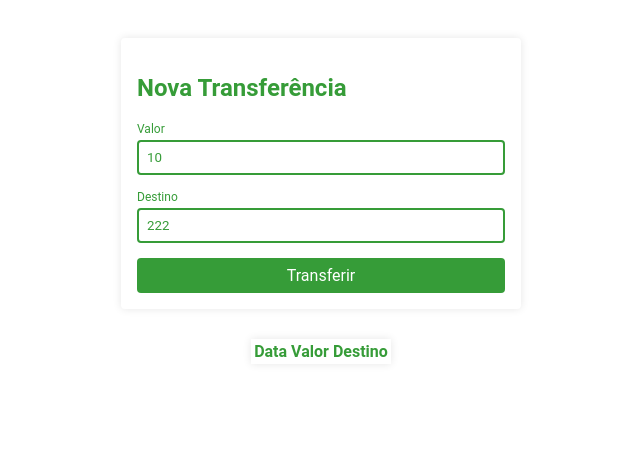
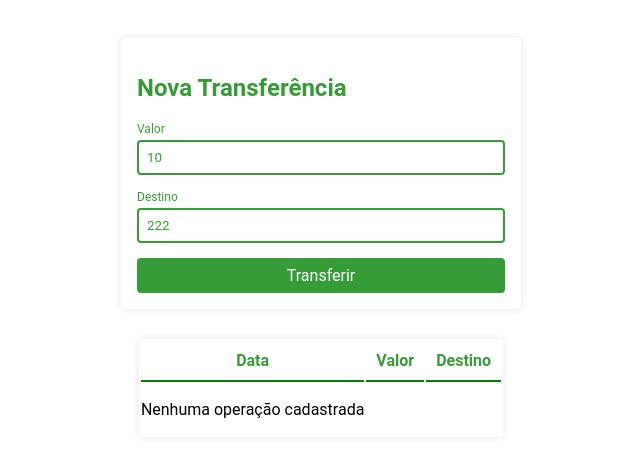
Before and after one commit to HenriGrossDev/bytebank, an Angular app: page / in a window 1280 px wide. Shown: the top 456 px of the page, without its empty margins (319-959 px from the left). Built offline with nearby package versions, Linux system fonts and the light colour scheme.

Commit message:
Implementando mensagem com ngIf

```diff
--- a/src/app/extrato/extrato.component.html
+++ b/src/app/extrato/extrato.component.html
@@ -5,7 +5,7 @@
         <th class="tabela__cabecalho__conteudo">Valor</th>
         <th class="tabela__cabecalho__conteudo">Destino</th>
     </thead>
-    <tbody>
+    <tbody *ngIf="transferencias.length > 0; else listaVazia">
         <tr class="tabela__linha" *ngFor="let transferencia of transferencias">
             <td class="tabela__conteudo">{{ transferencia.data | date: "short" }} </td>
             <td class="tabela__conteudo">{{ transferencia.valor | currency }}</td>
@@ -13,3 +13,6 @@
         </tr>
     </tbody>
 </table>
+<ng-template #listaVazia>
+  <p>Nenhuma operação cadastrada</p>
+</ng-template>
--- a/src/app/extrato/extrato.component.scss
+++ b/src/app/extrato/extrato.component.scss
@@ -7,31 +7,31 @@
 .tabela {
   text-align: center;
   margin: 0 auto;
-  background-color: #fff;
+  background-color: white;
   box-shadow: 0 0 8px rgba(0, 0, 0, 0.1);
 
-    &__cabecalho{
+  &__cabecalho {
     color: var(--primary);
-      border-bottom: 2px solid green;
-    }
-      &__conteudo{
-        padding:10 px;
+
+    &__conteudo {
+      padding: 10px;
       border-bottom: 2px solid green;
     }
   }
 
-.__linha{
+  &__linha {
     margin-bottom: 10px;
     border-radius: 4px;
 
-    &:last-child{
-      .tabela__conteudo{
-        border-bottom:none;
+    &:last-child {
+      .tabela__conteudo {
+        border-bottom: none;
       }
     }
   }
 
-.__conteudo{
+  &__conteudo {
     padding: 10px;
-  border-bottom: 1px solid var(--primary);
+    border-bottom: 1px solid var(--cinza-claro);
   }
+}
--- a/src/app/extrato/extrato.component.ts
+++ b/src/app/extrato/extrato.component.ts
@@ -7,7 +7,7 @@ import { Component, OnInit,Input } from '@angular/core';
 })
 export class ExtratoComponent implements OnInit {
 
-  @Input() transferencias!: any[];
+  @Input() transferencias: any[] = [];
 
   constructor() { }
 
```
Lines whose indentation alone changed are shown as unchanged.
